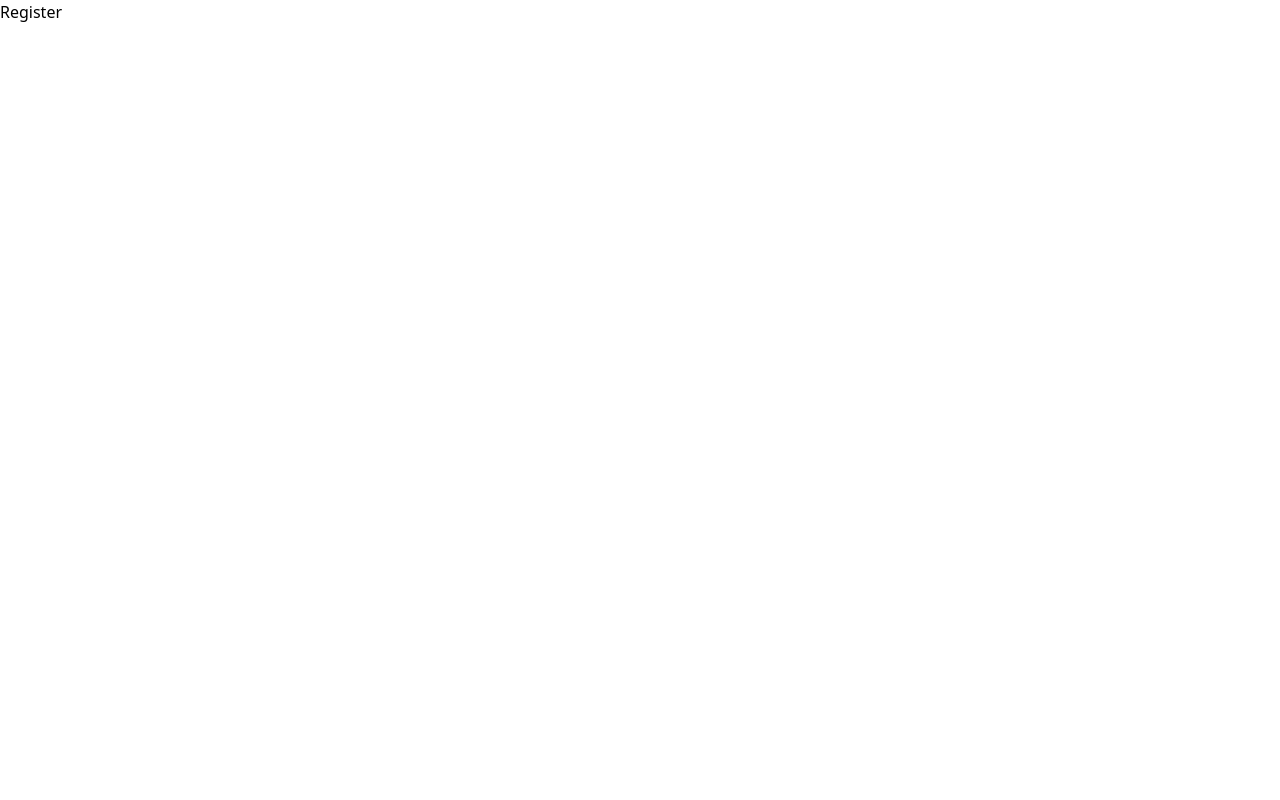
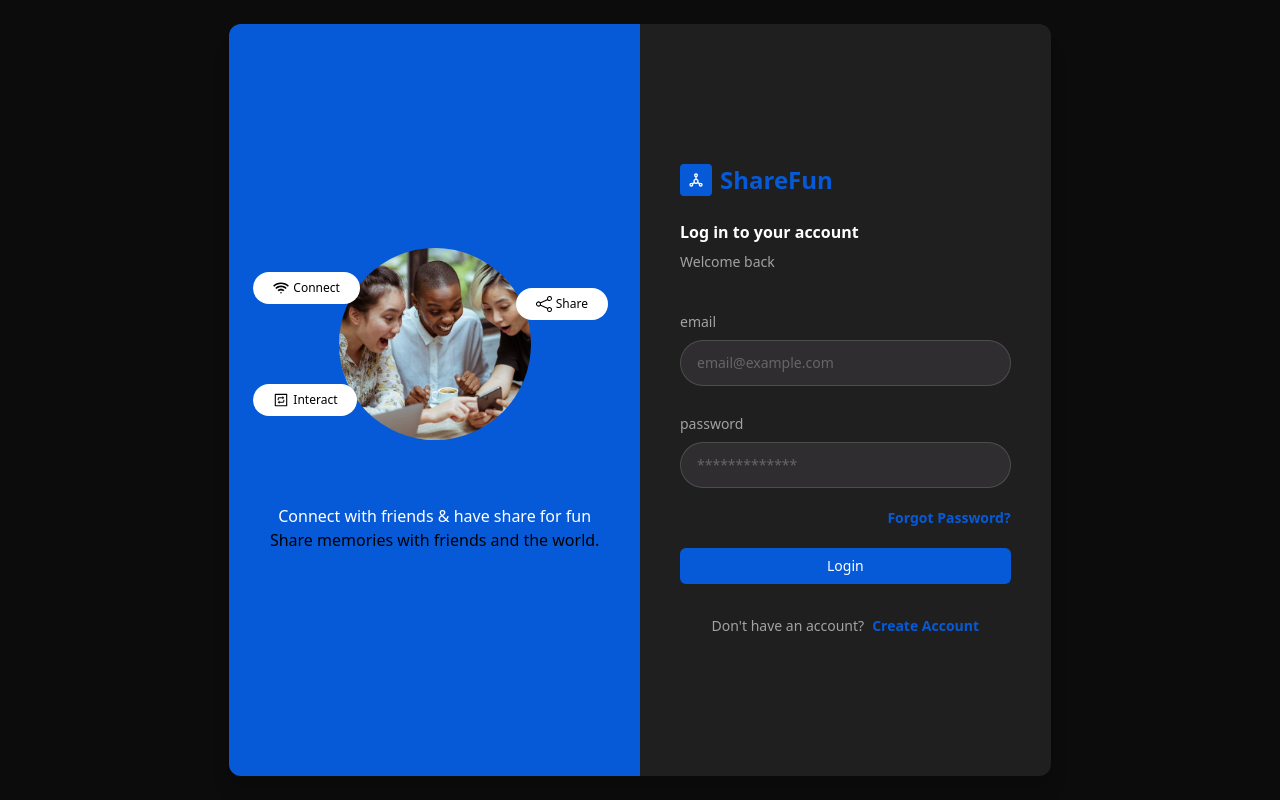
Before and after one commit to gaelambeu/Full-Stack-Social-Media, a React (Vite) app in the folder frontend/: page /register in a window 1280 px wide. Built offline with nearby package versions, Linux system fonts and the light colour scheme.

Commit message:
Register

```diff
--- a/frontend/src/pages/Register.jsx
+++ b/frontend/src/pages/Register.jsx
@@ -1,8 +1,156 @@
-import React from 'react'
+import React, { useState } from 'react'
+import { useDispatch } from "react-redux"
+import { Link } from 'react-router-dom'
+import { useForm } from "react-hook-form"
+import { TbSocial } from "react-icons/tb"
+import { BsShare } from "react-icons/bs"
+import { TextInput, Loading, CustomButton } from '../components'
+import { BgImage, NoProfile } from '../assets'
+import { AiOutlineInteraction } from 'react-icons/ai'
+import { ImConnection } from 'react-icons/im'
 
 const Register = () => {
+  const {
+    register,
+    handleSubmit,
+    formState: { errors }
+  } = useForm({
+    mode: "onChange"
+  });
+
+  const [errMsg, setErrMsg] = useState("")
+  const [isSubmitting, setIsSubmitting] = useState(false);
+  const dispatch = useDispatch();
+
+  const onSubmit = data => {
+    // handle form submission
+    console.log(data);
+  };
+
   return (
-    <div>Register</div>
+    <div className="bg-bgColor w-full h-[100vh] flex items-center justify-center p-6">
+      <div className="w-full md:w-2/3 h-fit lg:h-full 2xl:h-5/6 py-8 lg:py-0 flex flex-row-reverse bg-primary rounded-xl overflow-hidden shadow-xl">
+
+        {/* LEFT */}
+        <div className="w-full lg:w-1/2 h-full p-10 2xl:px-20 flex flex-col justify-center">
+          <div className="flex items-center w-full gap-2 mb-6">
+            <div className="p-2 bg-[#065ad8] rounded text-white">
+              <TbSocial />
+            </div>
+            <span className="text-2xl text-[#065ad8] font-semibold">
+              ShareFun
+            </span>
+          </div>
+
+          <p className="text-ascent-1 text-base font-semibold">
+            Log in to your account
+          </p>
+          <span className="text-sm mt-2 text-ascent-2">Welcome back</span>
+
+          <form onSubmit={handleSubmit(onSubmit)} className="py-8 flex flex-col gap-5">
+            <TextInput
+              name='email'
+              placeholder='email@example.com'
+              label='email'
+              register={register("email", {
+                required: "Email Address is required"
+              })}
+              styles="w-full rounded-full"
+              labelStyle="ml-2"
+              error={errors.email ? errors.email.message : ""}
+            />
+
+            <TextInput
+              name='password'
+              placeholder='*************'
+              label='password'
+              register={register("password", {
+                required: "Password is required"
+              })}
+              styles="w-full rounded-full"
+              labelStyle="ml-2"
+              error={errors.password ? errors.password.message : ""}
+            />
+
+            <Link
+              to='/reset-password'
+              className="text-sm text-right text-blue font-semibold"
+            >
+              Forgot Password?
+            </Link>
+
+            {
+              errMsg && (
+                <span className={`text-sm ${errMsg.status === "failed" ? "text-[#f64949fe]" : "text-[#2ba150fe]"} mt-0.5`}>
+                  {errMsg.message}
+                </span>
+              )
+            }
+
+            {
+              isSubmitting ? <Loading /> : (
+                <CustomButton
+                  type="submit"
+                  containerStyles="inline-flex justify-center rounded-md bg-blue px-8 py-2 text-sm font-medium text-white outline-none"
+                  title='Login'
+                />
+              )
+            }
+          </form>
+
+          <p className="text-ascent-2 text-sm text-center">
+            Don't have an account?
+            <Link
+              to='/register'
+              className='text-[#065ad8] font-semibold ml-2 cursor-pointer'
+            >
+              Create Account
+            </Link>
+          </p>
+        </div>
+
+
+
+
+
+
+
+
+        {/* RIGHT */}
+        <div className="hidden w-1/2 h-full lg:flex flex-col items-center justify-center bg-blue">
+          <div className="relative w-full flex items-center justify-center">
+            <img
+              src={BgImage}
+              alt="Bg Image"
+              className='w-48 2xl:w-64 h-48 2xl:h-64 rounded-full object-cover'
+            />
+
+            <div className="absolute flex items-center gap-1 bg-white right-8 top-10 py-2 px-5 rounded-full">
+              <BsShare sire={14} />
+              <span className="text-xs font-medium">Share</span>
+            </div>
+
+            <div className="absolute flex items-center gap-1 bg-white left-6 top-6 py-2 px-5 rounded-full">
+              <ImConnection />
+              <span className="text-xs font-medium">Connect</span>
+            </div>
+
+            <div className="absolute flex items-center gap-1 bg-white left-6 bottom-6 py-2 px-5 rounded-full">
+              <AiOutlineInteraction />
+              <span className="text-xs font-medium">Interact</span>
+            </div>
+          </div>
+
+          <div className="mt-16 text-center">
+            <p className="text-white text-base">
+              Connect with friends & have share for fun
+            </p>
+            <span className="text-sm text-white/80" />
+              Share memories with friends and the world.
+          </div>
+        </div>
+      </div>
+    </div>
   )
 }
 
```
